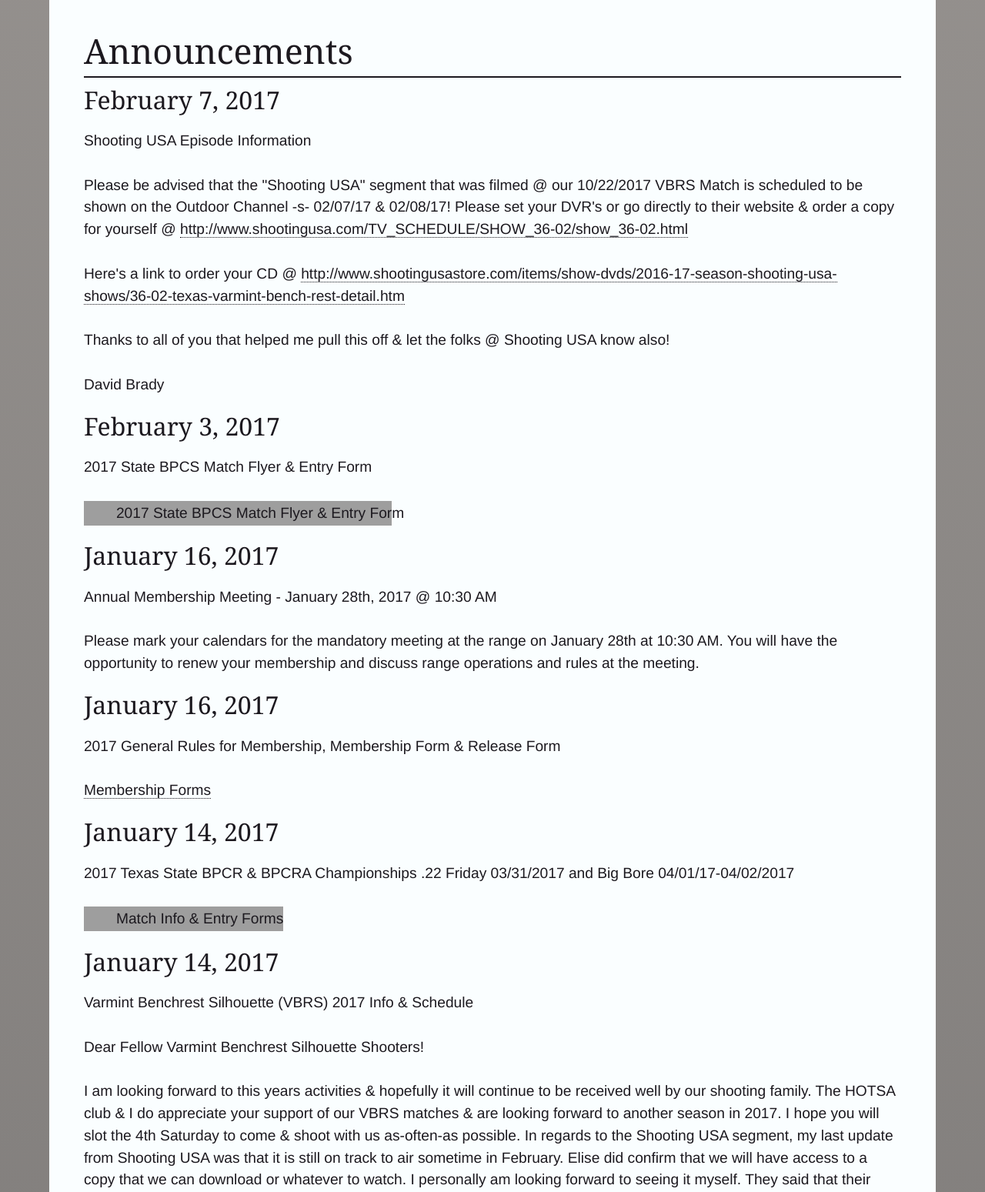
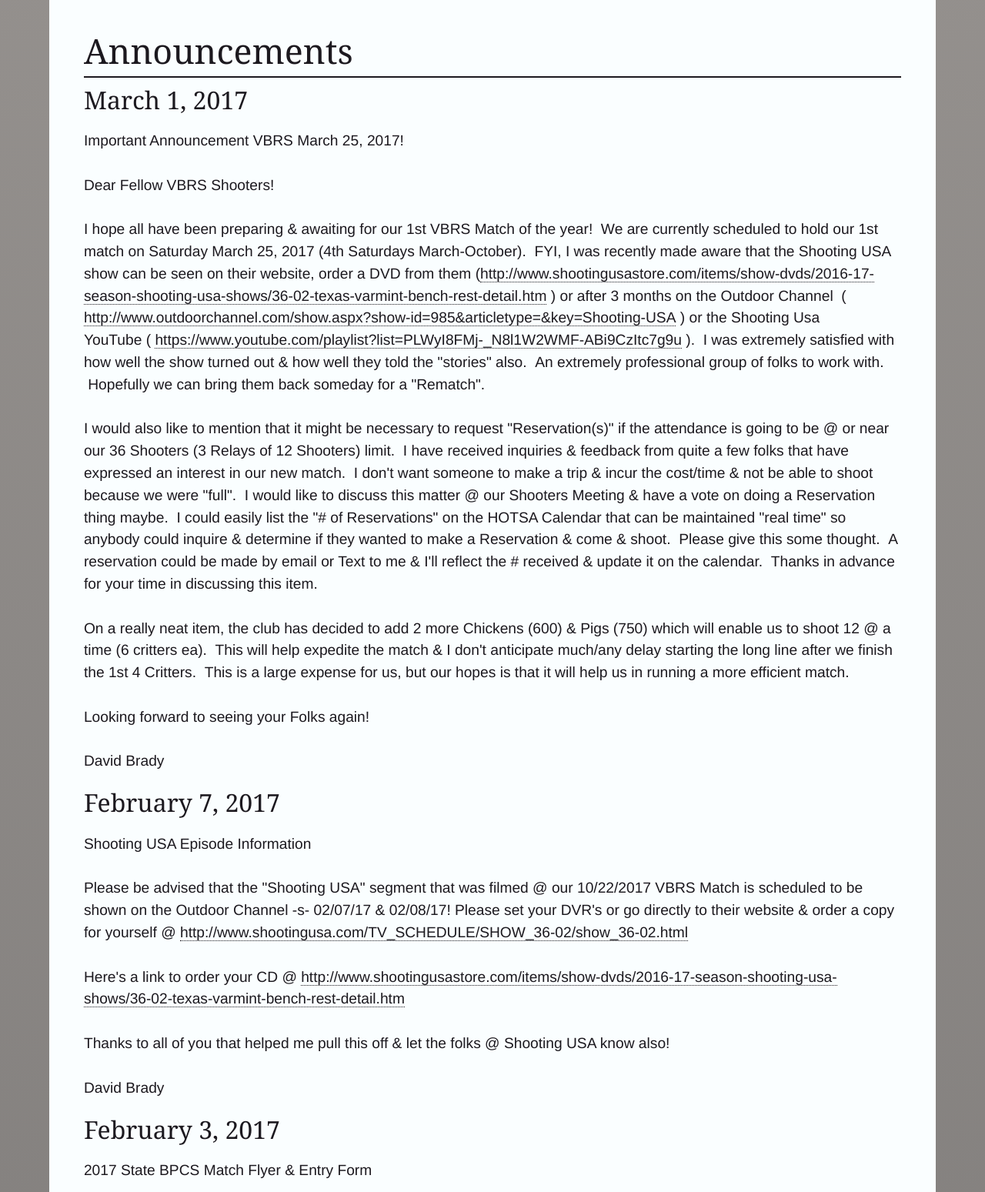
Before and after one commit to kevinwsauer/HOTSA, a PHP site: page /announcments.php in a window 1280 px wide. Shown: the part 388-1937 px from the top of the page at 77% size. Run offline with PHP 8.4, Linux system fonts and the light colour scheme; some libraries are stand-ins or nearby versions; grey boxes are pictures that could not be loaded.

Commit message:
Added the March 1st announcement

```diff
--- a/announcments.php
+++ b/announcments.php
@@ -24,6 +24,30 @@ $title = " - Announcements"; ?>
 <section id="main" class="cf" role="main">
 <article id="announcements" role="contentinfo">
 <h2>Announcements</h2>
+<section id="03-01-2017">
+<h3>March 1, 2017</h3>
+<p>
+Important Announcement VBRS March 25, 2017!
+<br>
+<br>
+Dear Fellow VBRS Shooters!
+<br>
+<br>
+I hope all have been preparing &amp; awaiting for our 1st VBRS Match of the year!  We are currently scheduled to hold our 1st match on Saturday March 25, 2017 (4th Saturdays March-October).  FYI, I was recently made aware that the Shooting USA show can be seen on their website, order a DVD from them (<a href="http://www.shootingusastore.com/items/show-dvds/2016-17-season-shooting-usa-shows/36-02-texas-varmint-bench-rest-detail.htm">http://www.shootingusastore.com/items/show-dvds/2016-17-season-shooting-usa-shows/36-02-texas-varmint-bench-rest-detail.htm</a> ) or after 3 months on the Outdoor Channel  ( <a href="http://www.outdoorchannel.com/show.aspx?show-id=985&articletype=&key=Shooting-USA">http://www.outdoorchannel.com/show.aspx?show-id=985&articletype=&key=Shooting-USA</a> ) or the Shooting Usa YouTube ( <a href="https://www.youtube.com/playlist?list=PLWyI8FMj-_N8l1W2WMF-ABi9CzItc7g9u">https://www.youtube.com/playlist?list=PLWyI8FMj-_N8l1W2WMF-ABi9CzItc7g9u</a> ).  I was extremely satisfied with how well the show turned out &amp; how well they told the "stories" also.  An extremely professional group of folks to work with.  Hopefully we can bring them back someday for a "Rematch".
+<br>
+<br>
+I would also like to mention that it might be necessary to request "Reservation(s)" if the attendance is going to be @ or near our 36 Shooters (3 Relays of 12 Shooters) limit.  I have received inquiries &amp; feedback from quite a few folks that have expressed an interest in our new match.  I don't want someone to make a trip &amp; incur the cost/time &amp; not be able to shoot because we were "full".  I would like to discuss this matter @ our Shooters Meeting &amp; have a vote on doing a Reservation thing maybe.  I could easily list the "# of Reservations" on the HOTSA Calendar that can be maintained "real time" so anybody could inquire &amp; determine if they wanted to make a Reservation &amp; come &amp; shoot.  Please give this some thought.  A reservation could be made by email or Text to me &amp; I'll reflect the # received &amp; update it on the calendar.  Thanks in advance for your time in discussing this item.
+<br>
+<br>
+On a really neat item, the club has decided to add 2 more Chickens (600) &amp; Pigs (750) which will enable us to shoot 12 @ a time (6 critters ea).  This will help expedite the match &amp; I don't anticipate much/any delay starting the long line after we finish the 1st 4 Critters.  This is a large expense for us, but our hopes is that it will help us in running a more efficient match.
+<br>
+<br>
+Looking forward to seeing your Folks again!
+<br>
+<br>
+David Brady
+</p>
+</section><!-- #03-01-2017 -->
 <section id="02-07-2017">
 <h3>February 7, 2017</h3>
 <p>
```
